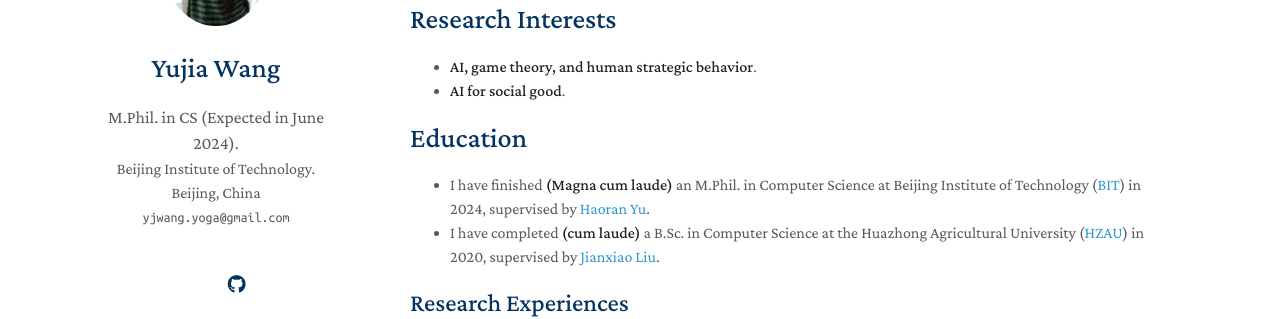
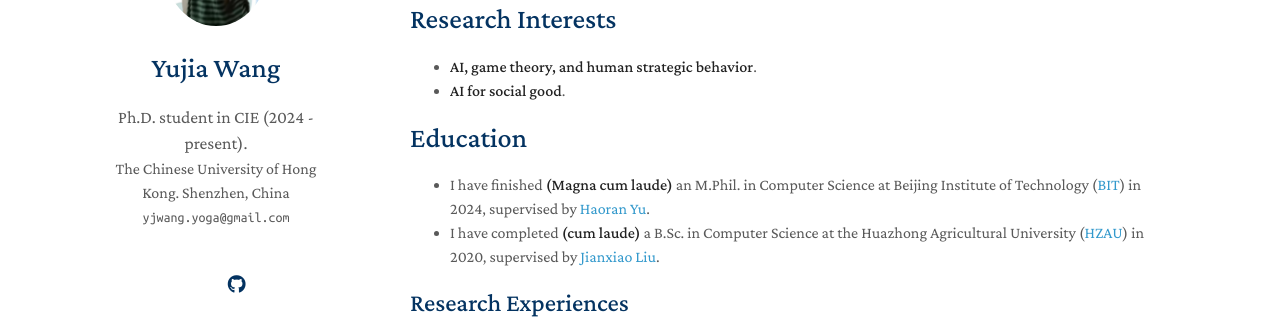
Before and after one commit to YogaWang7/YogaWang7.github.io, a Jekyll site: the page built from index.md, in a window 1280 px wide. Shown: the part 179-498 px from the top of the page. Built offline with Jekyll 4.4.1, drawn with Linux system fonts in a browser that asks for light colours; nearby versions of some CDN libraries; comment, search, counter and statistics services are not loaded; a style sheet for code colours, icons or effects is not loaded; our own code applies the rules of GitHub Pages for plain Markdown files.

Commit message:
Update _config.yml

```diff
--- a/_config.yml
+++ b/_config.yml
@@ -1,7 +1,7 @@
 # Basic Information
 title: Yujia Wang
-position: M.Phil. in CS (Expected in June 2024).
-affiliation: Beijing Institute of Technology. Beijing, China
+position: Ph.D. student in CIE (2024 - present).
+affiliation: The Chinese University of Hong Kong. Shenzhen, China
 email: yjwang.yoga@gmail.com
 
 # Search Engine Optimization (SEO)
```
